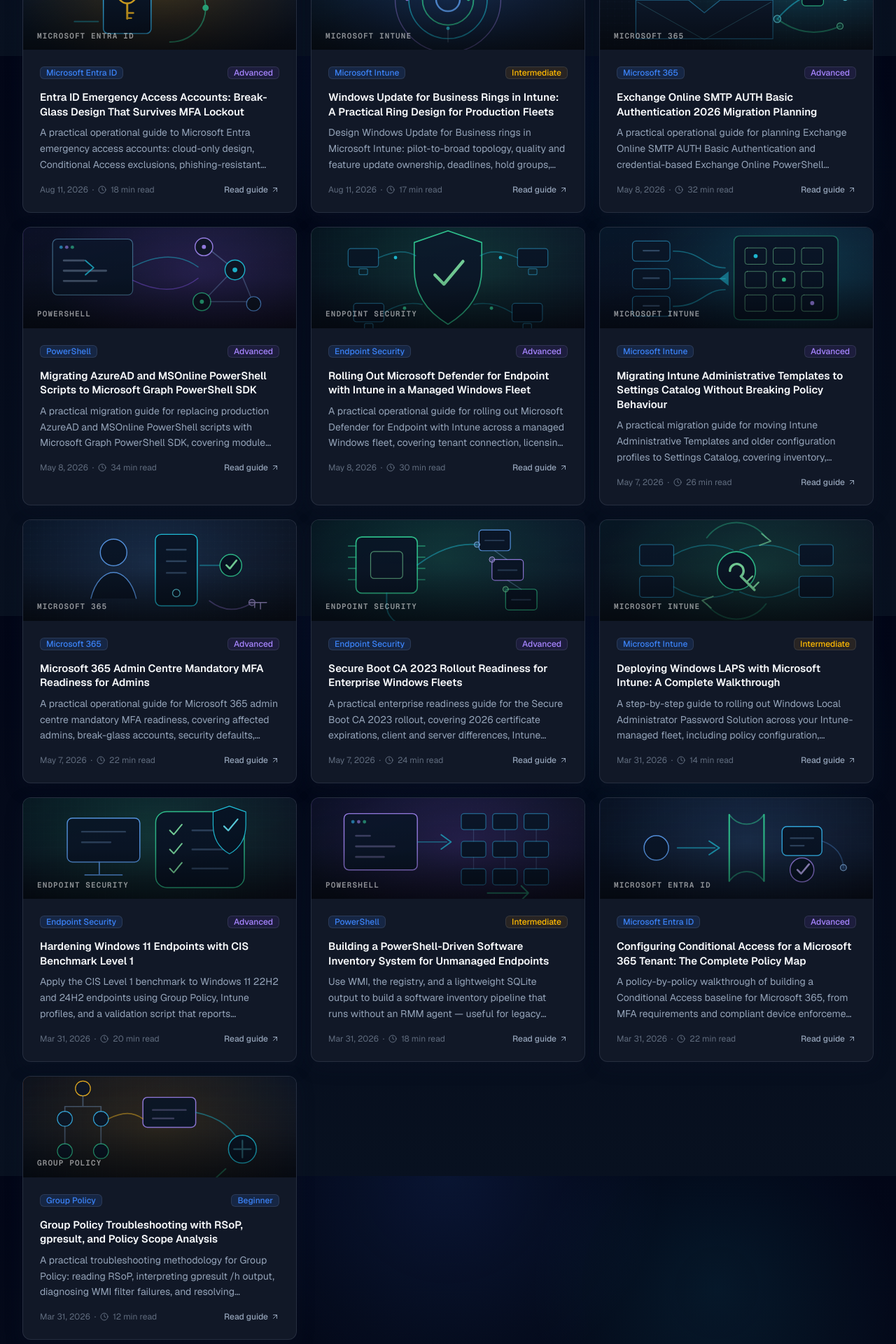
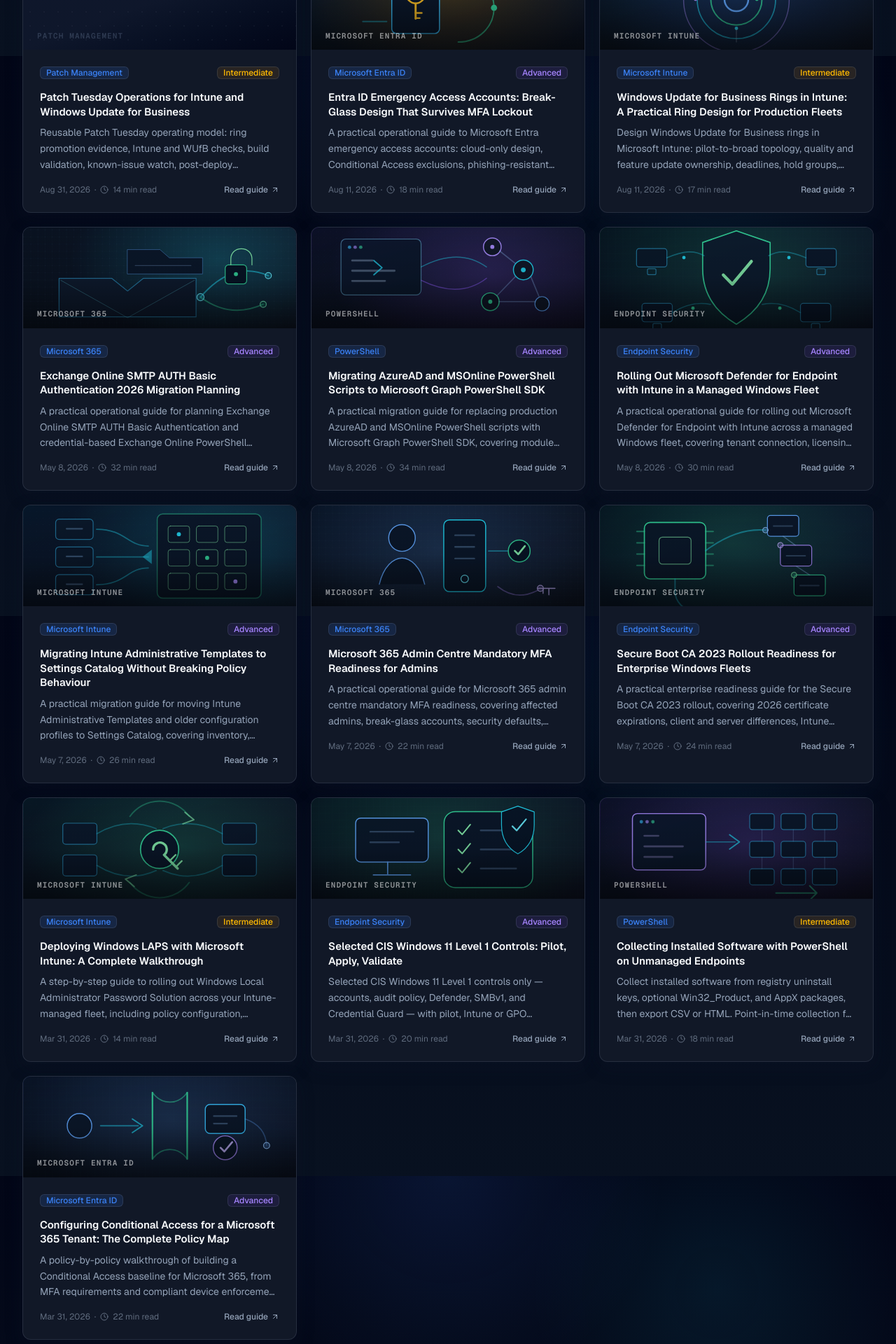
Before and after one commit to Jackoma0209/adminsignal, a Next.js app: page /tutorials in a window 1280 px wide. Shown: the part 720-2640 px from the top of the page at 70% size. Built offline with nearby package versions, Linux system fonts and the light colour scheme; no server answers.

Commit message:
AdSense P0: list evergreen PT tutorial; retitle inventory and CIS; drop duplicate GPO tutorial

```diff
--- a/src/data/guides.ts
+++ b/src/data/guides.ts
@@ -20,6 +20,21 @@ export interface Guide {
 }
 
 export const guides: Guide[] = [
+  {
+    id: '16',
+    title: 'Patch Tuesday Operations for Intune and Windows Update for Business',
+    slug: 'patch-tuesday-intune-wufb-operations',
+    category: 'Patch Management',
+    excerpt:
+      'Reusable Patch Tuesday operating model: ring promotion evidence, Intune and WUfB checks, build validation, known-issue watch, post-deploy monitoring, exception logs, and hold criteria. Monthly CVE pages link here instead of repeating this body.',
+    date: 'Aug 31, 2026',
+    publishedAt: '2026-08-31',
+    readTime: '14 min read',
+    difficulty: 'Intermediate',
+    authorId: 'jack',
+    tags: ['Patch Tuesday', 'Intune', 'Windows Update for Business', 'Patch Management', 'Windows 11'],
+    isFeatured: true,
+  },
   {
     id: '15',
     title: 'Entra ID Emergency Access Accounts: Break-Glass Design That Survives MFA Lockout',
@@ -213,11 +228,11 @@ export const guides: Guide[] = [
   },
   {
     id: '2',
-    title: 'Hardening Windows 11 Endpoints with CIS Benchmark Level 1',
+    title: 'Selected CIS Windows 11 Level 1 Controls: Pilot, Apply, Validate',
     slug: 'hardening-windows-11-cis-benchmark',
     category: 'Endpoint Security',
     excerpt:
-      'Apply the CIS Level 1 benchmark to Windows 11 22H2 and 24H2 endpoints using Group Policy, Intune profiles, and a validation script that reports compliance gaps.',
+      'Selected CIS Windows 11 Level 1 controls only — accounts, audit policy, Defender, SMBv1, and Credential Guard — with pilot, Intune or GPO application, validation, and rollback. Not a complete benchmark rollout.',
     date: 'Mar 31, 2026',
     publishedAt: '2026-03-31',
     readTime: '20 min read',
@@ -251,11 +266,11 @@ export const guides: Guide[] = [
   },
   {
     id: '4',
-    title: 'Building a PowerShell-Driven Software Inventory System for Unmanaged Endpoints',
+    title: 'Collecting Installed Software with PowerShell on Unmanaged Endpoints',
     slug: 'powershell-software-inventory-system',
     category: 'PowerShell',
     excerpt:
-      'Use WMI, the registry, and a lightweight SQLite output to build a software inventory pipeline that runs without an RMM agent — useful for legacy environments and incident response.',
+      'Collect installed software from registry uninstall keys, optional Win32_Product, and AppX packages, then export CSV or HTML. Point-in-time collection for unmanaged endpoints — not a persistent inventory database.',
     date: 'Mar 31, 2026',
     publishedAt: '2026-03-31',
     readTime: '18 min read',
@@ -285,22 +300,4 @@ export const guides: Guide[] = [
       alt: 'Abstract identity access gate with device compliance signal',
     },
   },
-  {
-    id: '6',
-    title: 'Group Policy Troubleshooting with RSoP, gpresult, and Policy Scope Analysis',
-    slug: 'group-policy-troubleshooting-rsop-gpresult',
-    category: 'Group Policy',
-    excerpt:
-      'A practical troubleshooting methodology for Group Policy: reading RSoP, interpreting gpresult /h output, diagnosing WMI filter failures, and resolving OUlinking conflicts.',
-    date: 'Mar 31, 2026',
-    publishedAt: '2026-03-31',
-    readTime: '12 min read',
-    difficulty: 'Beginner',
-    authorId: 'jack',
-    tags: ['Group Policy', 'Active Directory', 'Windows Server', 'Troubleshooting'],
-    coverImage: {
-      src: '/images/article-covers/group-policy-troubleshooting-rsop-gpresult.svg',
-      alt: 'Abstract organisational unit tree with policy link and diagnostic path',
-    },
-  },
 ]
```
